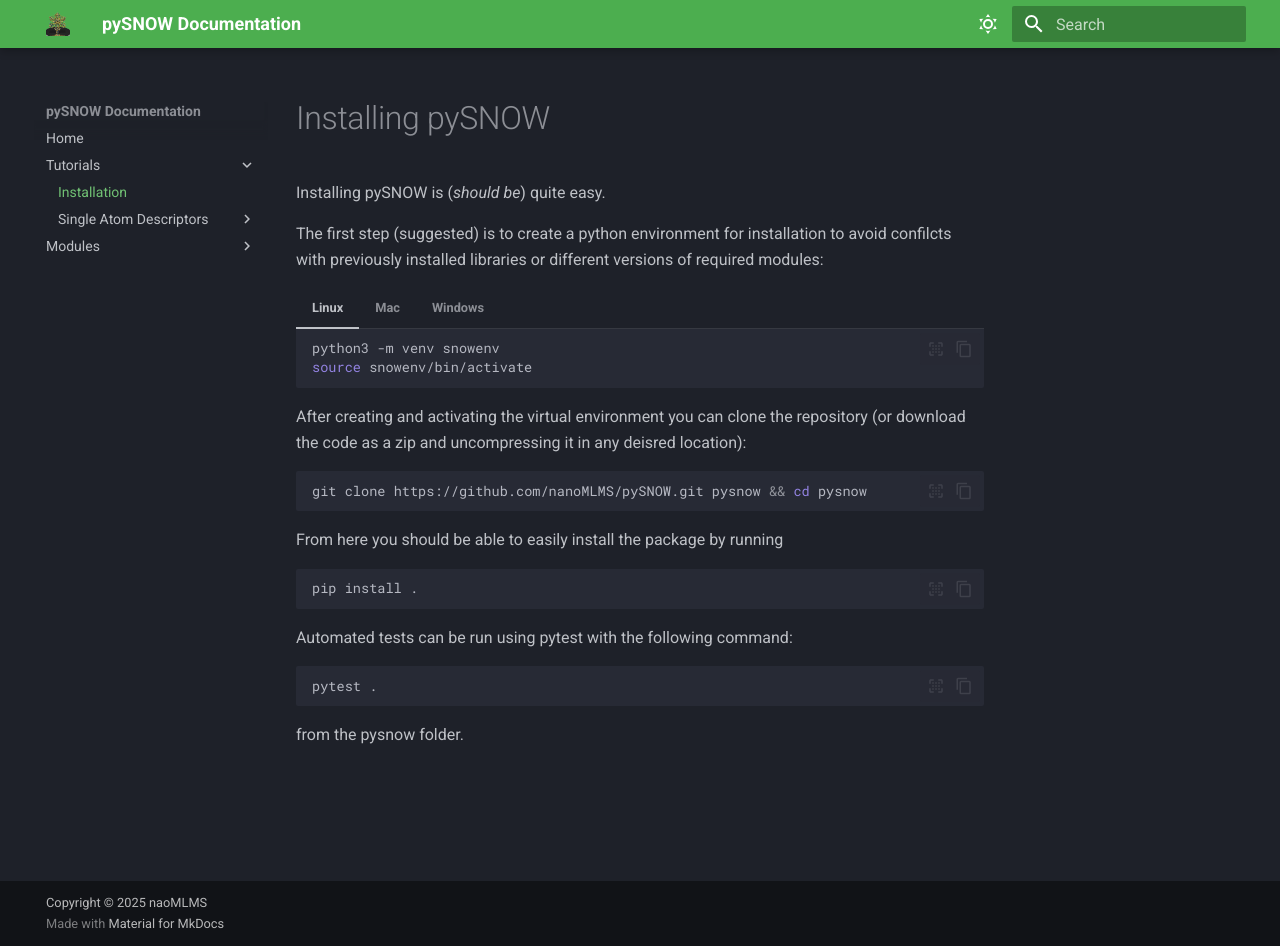
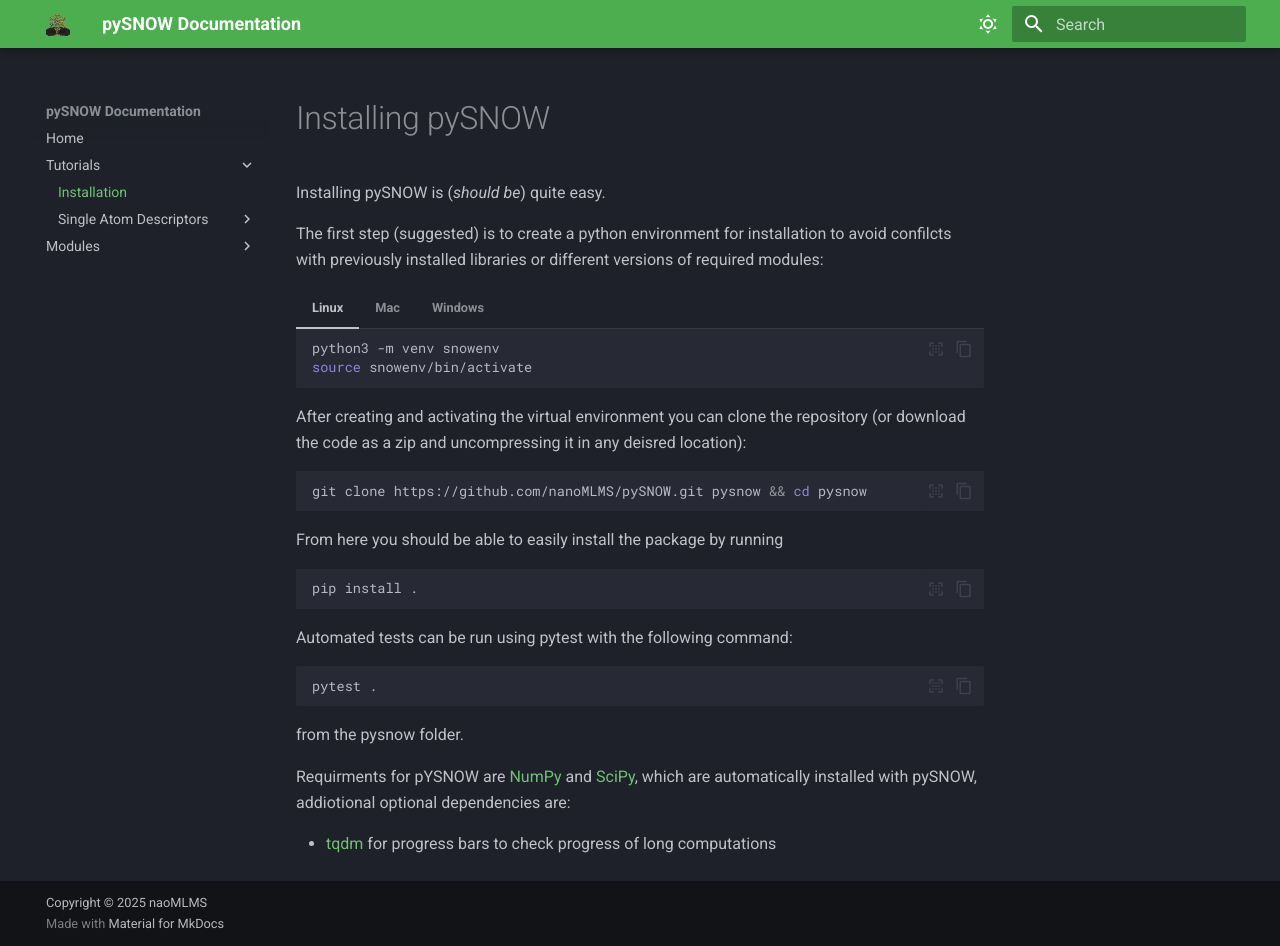
Before and after one commit to nanoMLMS/snowWiki, an MkDocs documentation site: the page built from docs/install.md, in a window 1280 px wide and 946 px high. Built offline with MkDocs 1.6.1 and Material for MkDocs 9.7.7, drawn with Linux system fonts in a browser that asks for light colours.

Commit message:
Added to install dependencies

````diff
--- a/docs/install.md
+++ b/docs/install.md
@@ -40,3 +40,7 @@ Automated tests can be run using pytest with the following command:
 pytest .
 ```
 from the pysnow folder.
+
+Requirments for pYSNOW are [NumPy](https://numpy.org/) and [SciPy](https://scipy.org/), which are automatically installed with pySNOW, addiotional optional dependencies are:
+
+- [tqdm](https://tqdm.github.io/) for progress bars to check progress of long computations
````
